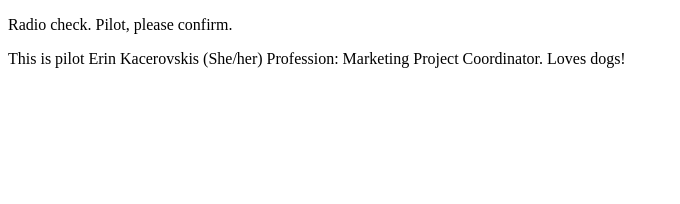
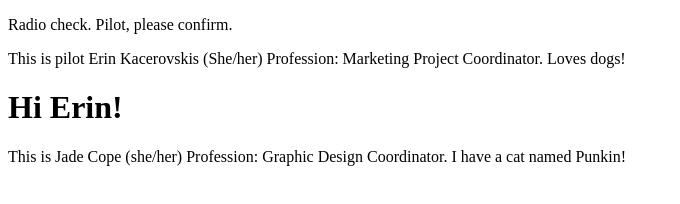
Before and after one commit to copejb/communication-log, a plain HTML site: page index.html in a window 1280 px wide. Shown: the whole page, without its empty margins (0-680 px from the left). Drawn offline with Linux system fonts and the light colour scheme.

Commit message:
control response

```diff
--- a/index.html
+++ b/index.html
@@ -3,5 +3,7 @@
    <body>
       <p>Radio check. Pilot, please confirm.</p>
       <p>This is pilot Erin Kacerovskis (She/her) Profession: Marketing Project Coordinator. Loves dogs!</p>
+      <h1>Hi Erin!</h1>
+      <p>This is Jade Cope (she/her) Profession: Graphic Design Coordinator. I have a cat named Punkin!</p>
    </body>
 </html>
```
